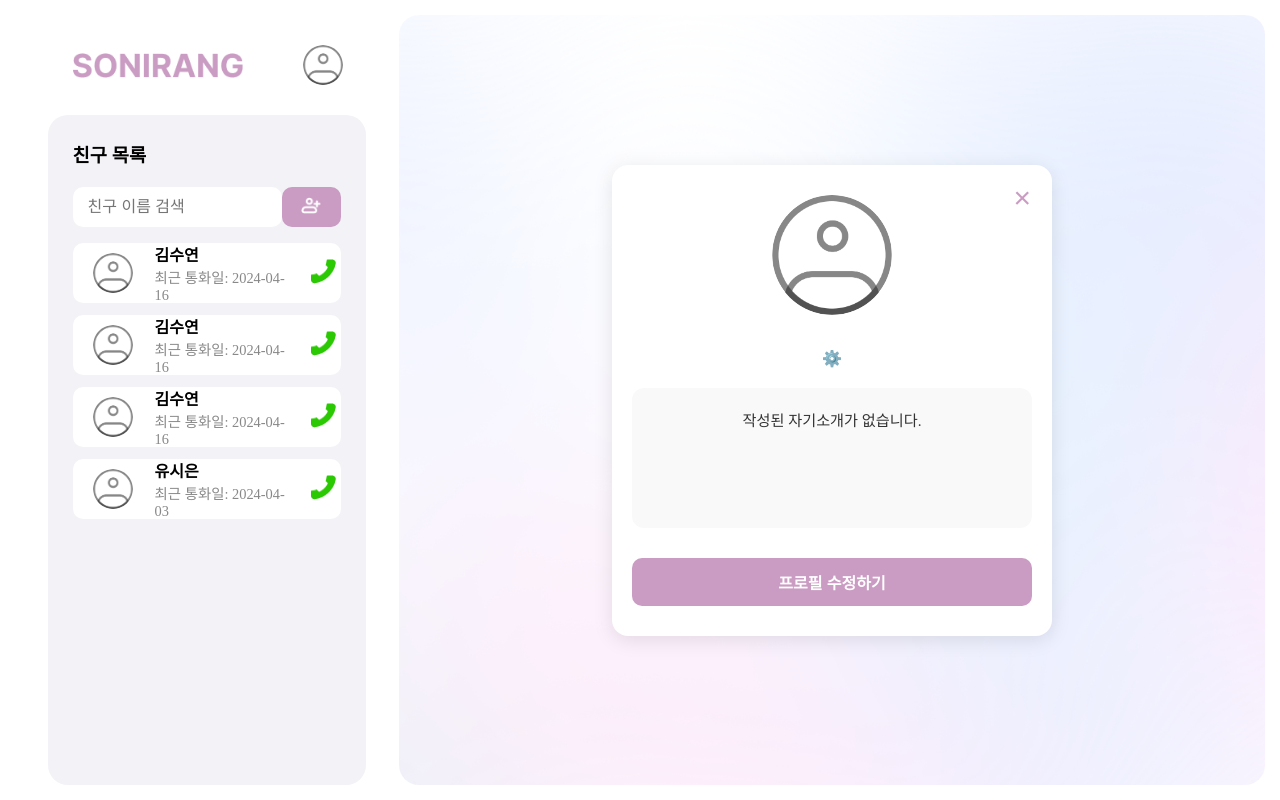
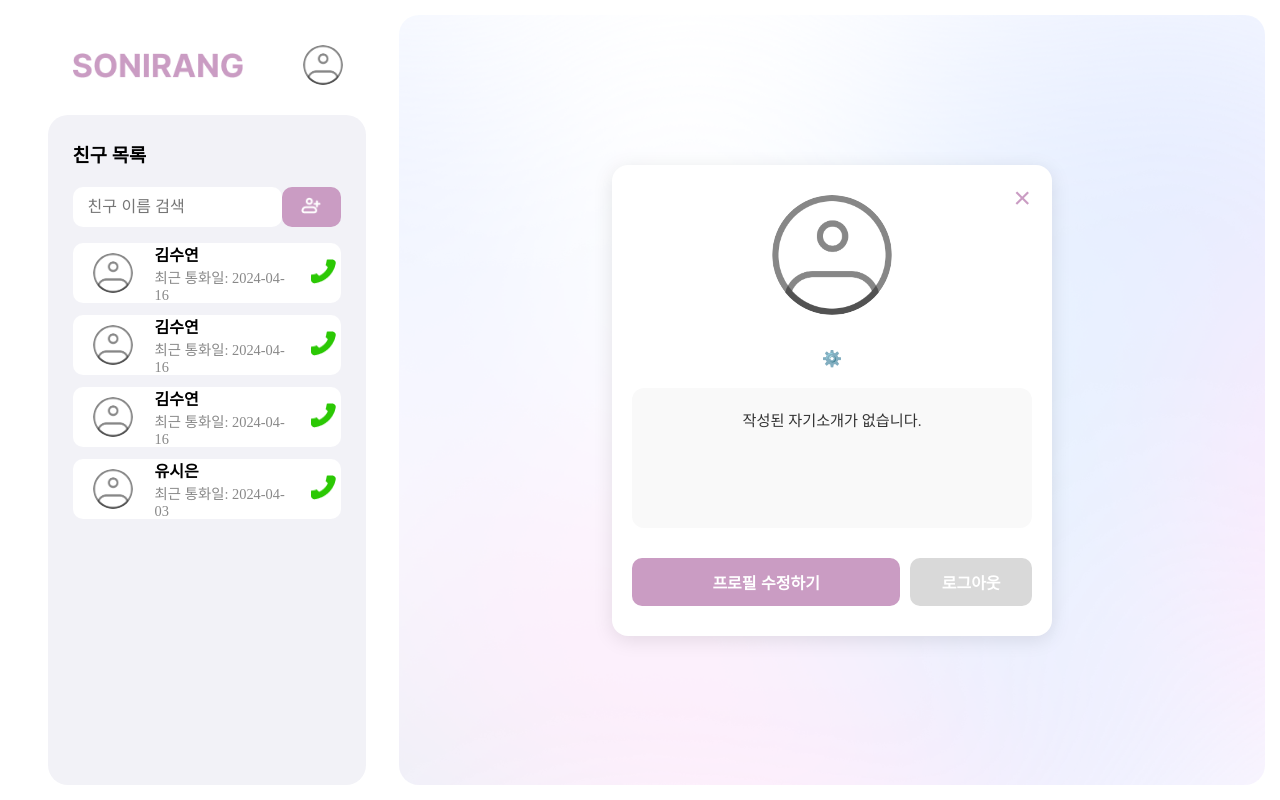
Before and after one commit to SonIRang/SonIRang_frontend, a React (Create React App) app: page / in a window 1280 px wide. Both pictures are taken after a click on the picture 322 px from the left and 65 px from the top of the page. Built offline with nearby package versions, Linux system fonts and the light colour scheme.

Commit message:
MyProfile Popup 로그아웃 버튼 추가

```diff
--- a/src/components/MyProfilePopup.js
+++ b/src/components/MyProfilePopup.js
@@ -4,6 +4,14 @@ import { useNavigate } from 'react-router-dom';
 
 const MyProfilePopup = ({ user, onClose }) => {
   const navigate = useNavigate();
+
+    const handleLogout = () => {
+      const confirmed = window.confirm("정말 로그아웃 하시겠어요?");
+      if (confirmed) {
+        localStorage.clear();
+        navigate("/login");
+      }
+    }
 
   const handleSettingClick = () => {
     alert("구현중입니다");
@@ -30,8 +38,10 @@ const MyProfilePopup = ({ user, onClose }) => {
       <BioBox>
         {user.bio && user.bio.trim() !== "" ? user.bio : "작성된 자기소개가 없습니다."}
       </BioBox>
-
-      <EditButton onClick={handleEditProfile}>프로필 수정하기</EditButton>
+      <ButtonGroup>
+        <EditButton onClick={handleEditProfile}>프로필 수정하기</EditButton>
+        <LogoutButton onClick={handleLogout}>로그아웃</LogoutButton>
+      </ButtonGroup>
     </PopupContainer>
   );
 };
@@ -96,10 +106,29 @@ const BioBox = styled.div`
   font-size: 0.95rem;
 `;
 
+const ButtonGroup = styled.div`
+  margin-top: 30px;
+  display: flex;
+  justify-content: space-between;
+  gap: 10px;
+`;
+
+const LogoutButton = styled.button`
+  flex: 0.4;
+  padding: 12px;
+
+  background-color: #d9d9d9;
+  color: white;
+  border: none;
+  border-radius: 10px;
+  font-weight: bold;
+  cursor: pointer;
+  font-size: 1rem;
+`;
+
 const EditButton = styled.button`
-  margin-top: 30px;
-  padding: 12px 0;
-  width: 100%;
+  padding: 12px;
+  flex: 1;
 
   background-color: #CA9CC3;
   color: white;
```
